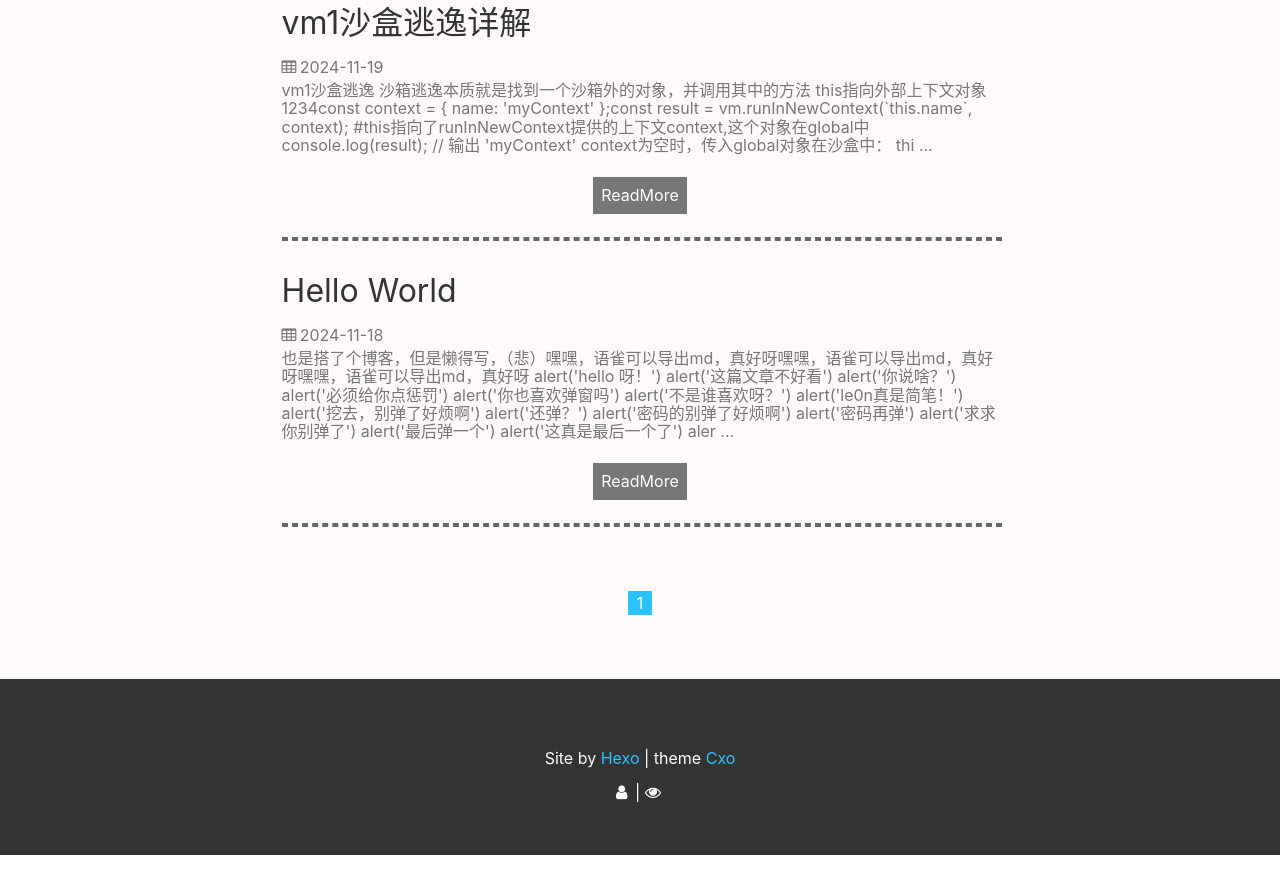
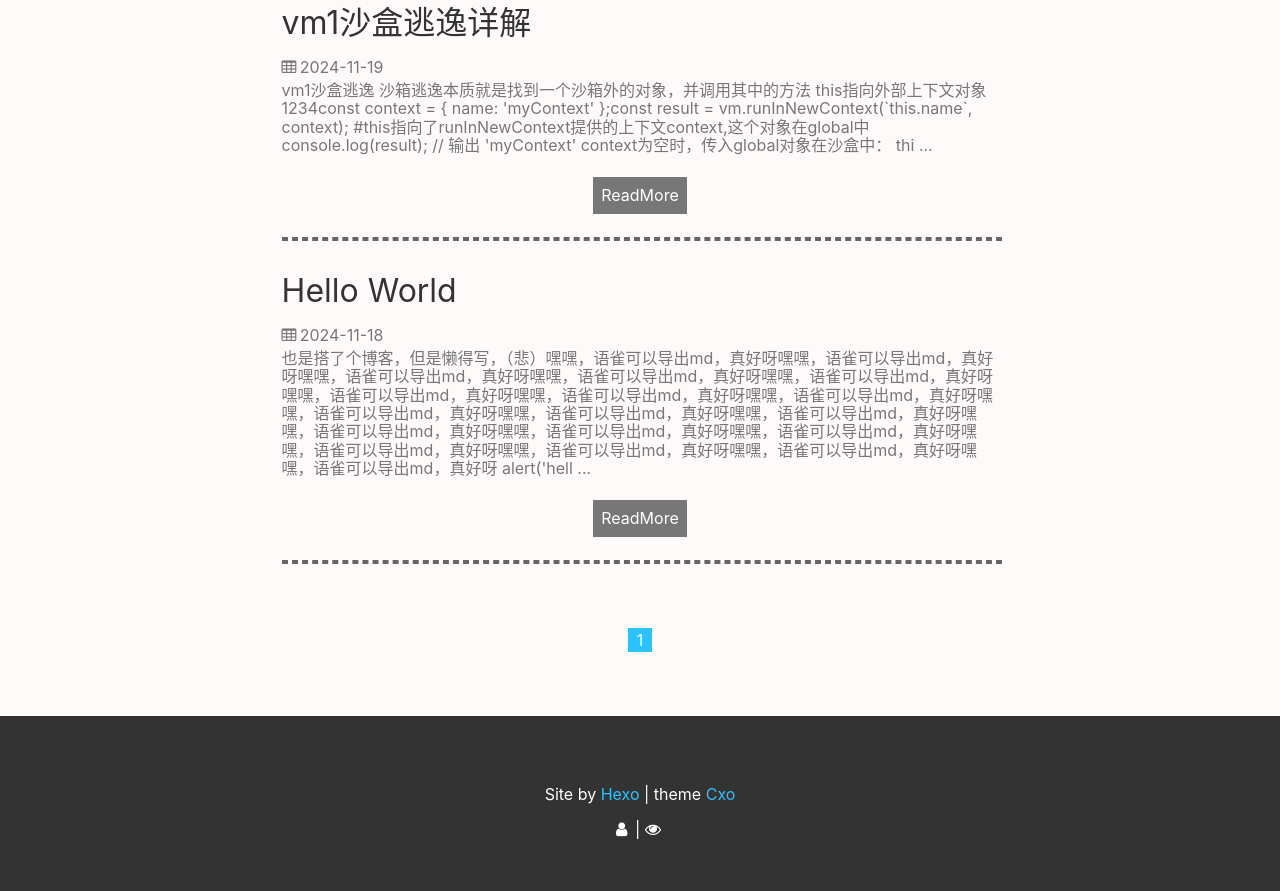
Before and after one commit to 0wlle0n/0wlle0n.github.io, a plain HTML site: page index.html in a window 1280 px wide. Shown: the part 651-1542 px from the top of the page. Before the commit the page ends 1506 px from the top, so only its background shows below. Drawn offline with nearby package versions, Linux system fonts and the light colour scheme; some packages are replaced by stand-ins of ours; a script that the page names is missing.

Commit message:
YYYY-11-2024年11月19日 14:05:19

```diff
--- a/index.html
+++ b/index.html
@@ -103,19 +103,6 @@
 this指向外部上下文对象1234const context = &#123; name: &#x27;myContext&#x27; &#125;;const result = vm.runInNewContext(`this.name`, context);  #this指向了runInNewContext提供的上下文context,这个对象在global中console.log(result);  // 输出 &#x27;myContext&#x27;
 
 context为空时，传入global对象在沙盒中：
-thi ...</div><div class="read-more"><a class="more" href="/2024/11/19/vm1%E6%B2%99%E7%9B%92%E9%80%83%E9%80%B8%E8%AF%A6%E8%A7%A3/#more">ReadMore</a></div><hr></div><div class="recent-post-item"><div class="post-title"><a href="/2024/11/18/hello-world/">Hello World</a></div><div class="post-time"><i class="fa fa-table"></i><time datetime="2024-11-18T13:37:25.600Z">2024-11-18</time></div><div class="recent-post-content">也是搭了个博客，但是懒得写，（悲）嘿嘿，语雀可以导出md，真好呀嘿嘿，语雀可以导出md，真好呀嘿嘿，语雀可以导出md，真好呀
-alert('hello 呀！')
-alert('这篇文章不好看')
-alert('你说啥？')
-alert('必须给你点惩罚')
-alert('你也喜欢弹窗吗')
-alert('不是谁喜欢呀？')
-alert('le0n真是简笔！')
-alert('挖去，别弹了好烦啊')
-alert('还弹？')
-alert('密码的别弹了好烦啊')
-alert('密码再弹')
-alert('求求你别弹了')
-alert('最后弹一个')
-alert('这真是最后一个了')
-aler ...</div><div class="read-more"><a class="more" href="/2024/11/18/hello-world/#more">ReadMore</a></div><hr></div></section><nav class="cxo-page-nav"><span class="page-number current">1</span></nav></section></article><footer id="cxo-footer-outer"><div id="cxo-footer-inner"><p class="footer-container"><span>Site by </span><a target="_blank" rel="noopener" href="http://hexo.io"><span>Hexo</span></a><span> | theme </span><a target="_blank" rel="noopener" href="https://github.com/Longlongyu/hexo-theme-Cxo"><span>Cxo</span></a></p><i class="fa fa-user"> </i><span id="busuanzi_value_site_uv"></span><span> | </span><i class="fa fa-eye"> </i><span id="busuanzi_value_site_pv"></span></div></footer><!-- catelog--><!-- top--><i class="fa fa-arrow-up close" id="go-up" aria-hidden="true"></i></body></html>
+thi ...</div><div class="read-more"><a class="more" href="/2024/11/19/vm1%E6%B2%99%E7%9B%92%E9%80%83%E9%80%B8%E8%AF%A6%E8%A7%A3/#more">ReadMore</a></div><hr></div><div class="recent-post-item"><div class="post-title"><a href="/2024/11/18/hello-world/">Hello World</a></div><div class="post-time"><i class="fa fa-table"></i><time datetime="2024-11-18T13:37:25.600Z">2024-11-18</time></div><div class="recent-post-content">也是搭了个博客，但是懒得写，（悲）嘿嘿，语雀可以导出md，真好呀嘿嘿，语雀可以导出md，真好呀嘿嘿，语雀可以导出md，真好呀嘿嘿，语雀可以导出md，真好呀嘿嘿，语雀可以导出md，真好呀嘿嘿，语雀可以导出md，真好呀嘿嘿，语雀可以导出md，真好呀嘿嘿，语雀可以导出md，真好呀嘿嘿，语雀可以导出md，真好呀嘿嘿，语雀可以导出md，真好呀嘿嘿，语雀可以导出md，真好呀嘿嘿，语雀可以导出md，真好呀嘿嘿，语雀可以导出md，真好呀嘿嘿，语雀可以导出md，真好呀嘿嘿，语雀可以导出md，真好呀嘿嘿，语雀可以导出md，真好呀嘿嘿，语雀可以导出md，真好呀嘿嘿，语雀可以导出md，真好呀
+
+alert('hell ...</div><div class="read-more"><a class="more" href="/2024/11/18/hello-world/#more">ReadMore</a></div><hr></div></section><nav class="cxo-page-nav"><span class="page-number current">1</span></nav></section></article><footer id="cxo-footer-outer"><div id="cxo-footer-inner"><p class="footer-container"><span>Site by </span><a target="_blank" rel="noopener" href="http://hexo.io"><span>Hexo</span></a><span> | theme </span><a target="_blank" rel="noopener" href="https://github.com/Longlongyu/hexo-theme-Cxo"><span>Cxo</span></a></p><i class="fa fa-user"> </i><span id="busuanzi_value_site_uv"></span><span> | </span><i class="fa fa-eye"> </i><span id="busuanzi_value_site_pv"></span></div></footer><!-- catelog--><!-- top--><i class="fa fa-arrow-up close" id="go-up" aria-hidden="true"></i></body></html>
```
Also changed, not shown: 2024/11/18/hello-world/index.html (+17 -1 lines).
